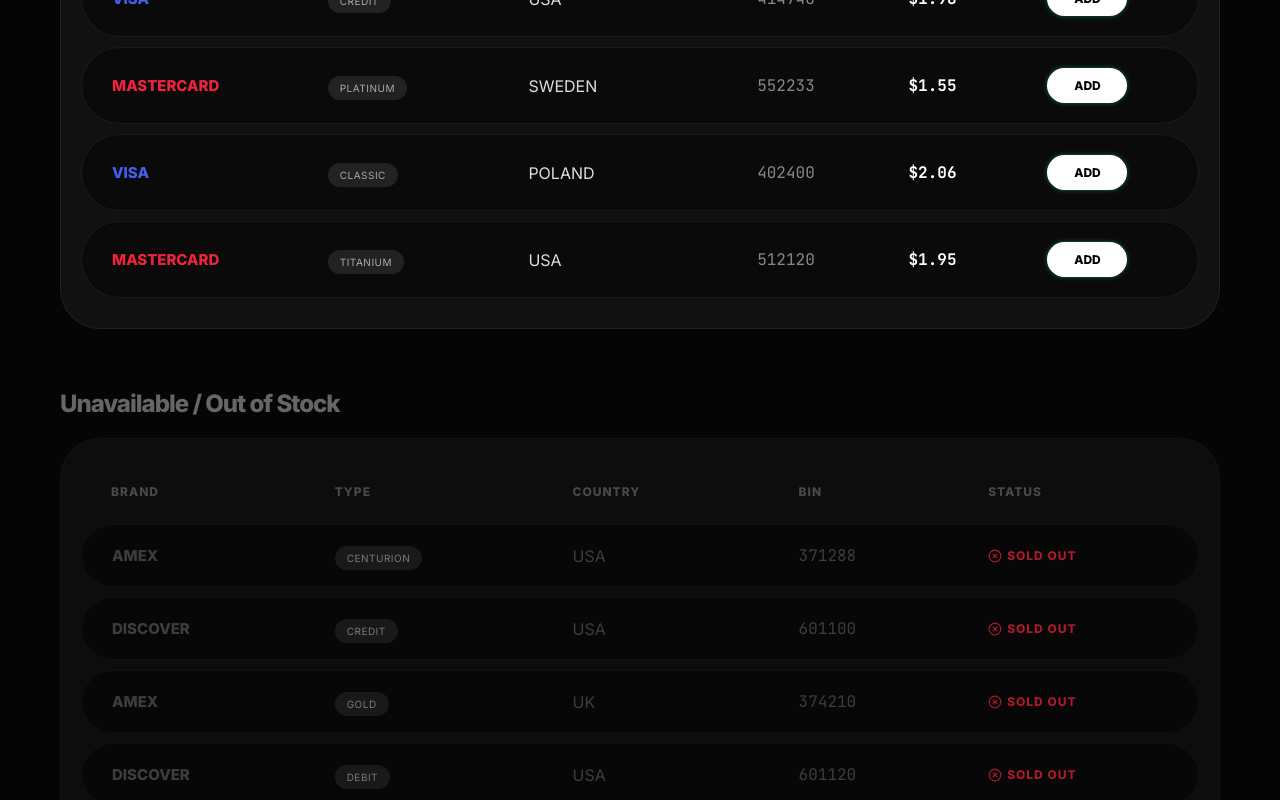
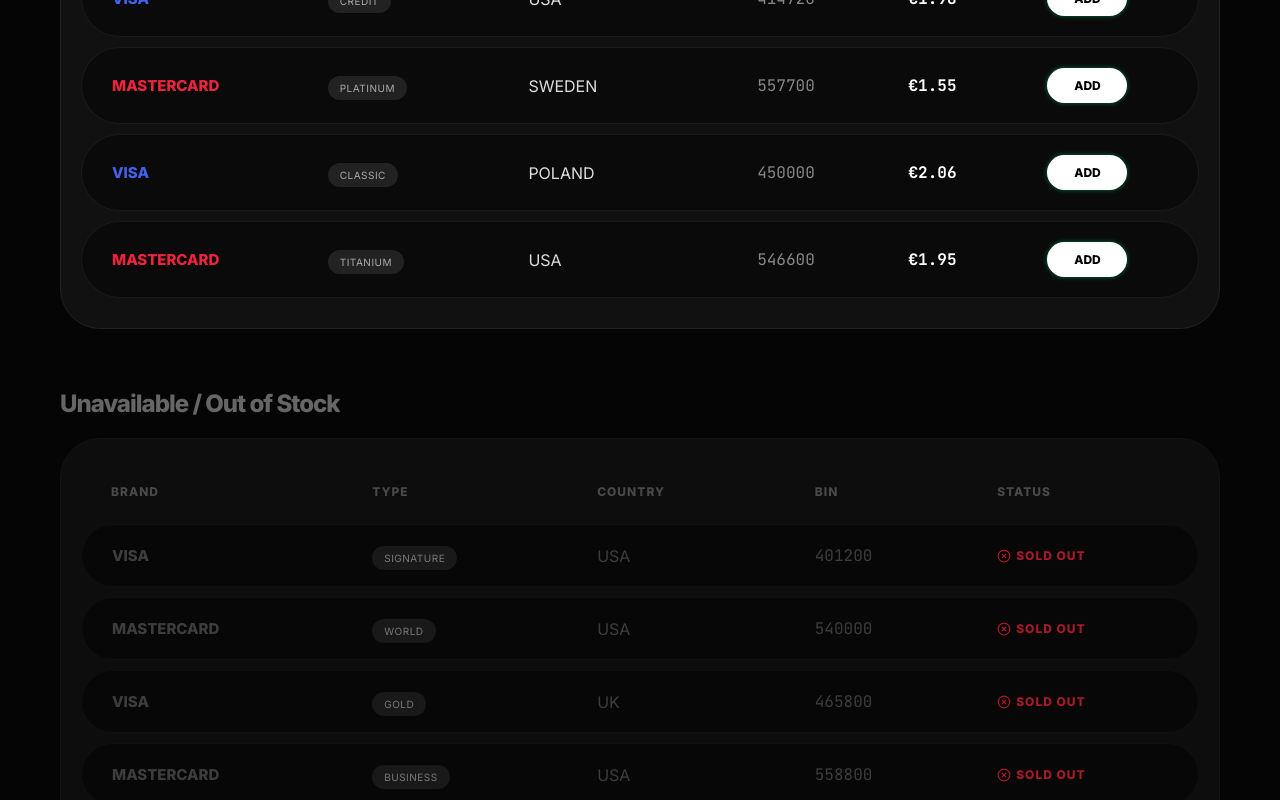
Before and after one commit to Midxv/star, a React app: page / in a window 1280 px wide. Shown: the part 1100-1900 px from the top of the page. Built offline with nearby package versions, Linux system fonts and the light colour scheme; no server answers; the database is empty; sample sign-in values are in the browser's storage; the HTML template or start-up script is replaced by a standard one.

Commit message:
Describe your changes

```diff
--- a/src/pages/Dashboard.jsx
+++ b/src/pages/Dashboard.jsx
@@ -1,37 +1,38 @@
+// src/pages/Dashboard.jsx
 import React, { useState, useEffect } from "react";
-import { onSnapshot, doc, updateDoc, getDoc } from "firebase/firestore";
+import { onSnapshot, doc } from "firebase/firestore";
 import { db, auth } from "../firebaseConfig";
 import Sidebar from "../components/Sidebar";
 import Header from "../components/Header";
 import { Shield, Globe, CreditCard, Hash, Check, XCircle } from 'lucide-react';
 import { useNavigate } from 'react-router-dom';
 
-// Initial Static Data for Live Cards (We will add prices dynamically)
+// Initial Static Data for Live Cards (Authentic BINs, No Debit)
 const initialLiveCards = [
-    { id: 1, brand: 'VISA', type: 'PLATINUM', country: 'USA', bin: '414720' },
-    { id: 2, brand: 'MASTERCARD', type: 'WORLD', country: 'UK', bin: '510510' },
-    { id: 3, brand: 'VISA', type: 'SIGNATURE', country: 'FRANCE', bin: '453201' },
-    { id: 4, brand: 'MASTERCARD', type: 'GOLD', country: 'GERMANY', bin: '542418' },
-    { id: 5, brand: 'VISA', type: 'BUSINESS', country: 'USA', bin: '491600' },
-    { id: 6, brand: 'MASTERCARD', type: 'STANDARD', country: 'ITALY', bin: '520000' },
-    { id: 7, brand: 'VISA', type: 'INFINITE', country: 'USA', bin: '400022' },
-    { id: 8, brand: 'MASTERCARD', type: 'WORLD ELITE', country: 'NETHERLANDS', bin: '535310' },
-    { id: 9, brand: 'VISA', type: 'DEBIT', country: 'SPAIN', bin: '455622' },
-    { id: 10, brand: 'VISA', type: 'CREDIT', country: 'USA', bin: '414740' },
-    { id: 11, brand: 'MASTERCARD', type: 'PLATINUM', country: 'SWEDEN', bin: '552233' },
-    { id: 12, brand: 'VISA', type: 'CLASSIC', country: 'POLAND', bin: '402400' },
-    { id: 13, brand: 'MASTERCARD', type: 'TITANIUM', country: 'USA', bin: '512120' },
+    { id: 1, brand: 'VISA', type: 'PLATINUM', country: 'USA', bin: '400022' },
+    { id: 2, brand: 'MASTERCARD', type: 'WORLD', country: 'UK', bin: '550000' },
+    { id: 3, brand: 'VISA', type: 'SIGNATURE', country: 'FRANCE', bin: '497010' },
+    { id: 4, brand: 'MASTERCARD', type: 'GOLD', country: 'GERMANY', bin: '510000' },
+    { id: 5, brand: 'VISA', type: 'BUSINESS', country: 'USA', bin: '403600' },
+    { id: 6, brand: 'MASTERCARD', type: 'STANDARD', country: 'ITALY', bin: '535500' },
+    { id: 7, brand: 'VISA', type: 'INFINITE', country: 'USA', bin: '448500' },
+    { id: 8, brand: 'MASTERCARD', type: 'WORLD ELITE', country: 'NETHERLANDS', bin: '522200' },
+    { id: 9, brand: 'VISA', type: 'PLATINUM', country: 'SPAIN', bin: '491600' },
+    { id: 10, brand: 'VISA', type: 'CREDIT', country: 'USA', bin: '414720' },
+    { id: 11, brand: 'MASTERCARD', type: 'PLATINUM', country: 'SWEDEN', bin: '557700' },
+    { id: 12, brand: 'VISA', type: 'CLASSIC', country: 'POLAND', bin: '450000' },
+    { id: 13, brand: 'MASTERCARD', type: 'TITANIUM', country: 'USA', bin: '546600' },
 ];
 
-// Out of Stock Cards (Static)
+// Out of Stock Cards (Visa/Master Only - No Amex/Discover)
 const outOfStockCards = [
-    { id: 101, brand: 'AMEX', type: 'CENTURION', country: 'USA', bin: '371288' },
-    { id: 102, brand: 'DISCOVER', type: 'CREDIT', country: 'USA', bin: '601100' },
-    { id: 103, brand: 'AMEX', type: 'GOLD', country: 'UK', bin: '374210' },
-    { id: 104, brand: 'DISCOVER', type: 'DEBIT', country: 'USA', bin: '601120' },
-    { id: 105, brand: 'AMEX', type: 'PLATINUM', country: 'FRANCE', bin: '379000' },
-    { id: 106, brand: 'DISCOVER', type: 'BUSINESS', country: 'USA', bin: '650000' },
-    { id: 107, brand: 'AMEX', type: 'BLUE', country: 'GERMANY', bin: '375000' },
+    { id: 101, brand: 'VISA', type: 'SIGNATURE', country: 'USA', bin: '401200' },
+    { id: 102, brand: 'MASTERCARD', type: 'WORLD', country: 'USA', bin: '540000' },
+    { id: 103, brand: 'VISA', type: 'GOLD', country: 'UK', bin: '465800' },
+    { id: 104, brand: 'MASTERCARD', type: 'BUSINESS', country: 'USA', bin: '558800' },
+    { id: 105, brand: 'VISA', type: 'PLATINUM', country: 'FRANCE', bin: '497100' },
+    { id: 106, brand: 'MASTERCARD', type: 'GOLD', country: 'USA', bin: '520010' },
+    { id: 107, brand: 'VISA', type: 'INFINITE', country: 'GERMANY', bin: '400010' },
 ];
 
 const Dashboard = () => {
@@ -76,7 +77,6 @@
 
         if (existingItem) {
             existingItem.qty += 1;
-            // Update the cart item price to the current live price
             existingItem.price = item.price;
         } else {
             currentCart.push({ ...item, qty: 1 });
@@ -87,7 +87,6 @@
 
         setAddedItemId(item.id);
 
-        // Redirect to Cart
         setTimeout(() => {
             setAddedItemId(null);
             navigate('/cart');
@@ -127,7 +126,7 @@
                                 </td>
                                 <td>{item.country}</td>
                                 <td className="mono">{item.bin}</td>
-                                <td className="price">${item.price}</td>
+                                <td className="price">€{item.price}</td>
                                 <td>
                                     <button
                                         className={`buy-pill-btn glow-green ${addedItemId === item.id ? 'added' : ''}`}
```
